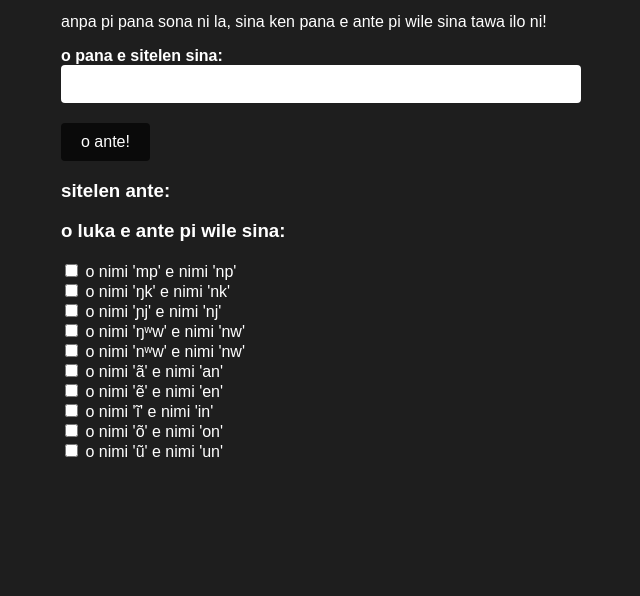
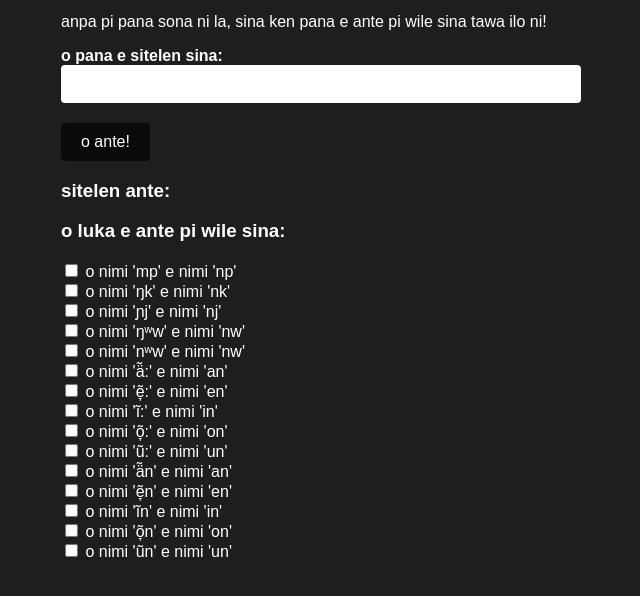
Before and after one commit to BeautifulBaguetteBeing/ilo-ante-pi-toki-pona-tawa-sitelen-Apije, a plain HTML site: page index.html in a window 1280 px wide. Shown: the part 166-762 px from the top of the page, without its empty margins (329-969 px from the left). Drawn offline with Linux system fonts and the light colour scheme.

Commit message:
ijo mute a!

```diff
--- a/index.html
+++ b/index.html
@@ -50,27 +50,52 @@
   </div>
   <div>
     <label>
-      <input type="checkbox" id="chkReplaceAN"> o nimi 'ã' e nimi 'an'
+      <input type="checkbox" id="chkReplaceAN"> o nimi 'ä̃:' e nimi 'an'
     </label>
   </div>
   <div>
     <label>
-      <input type="checkbox" id="chkReplaceEN"> o nimi 'ẽ' e nimi 'en'
+      <input type="checkbox" id="chkReplaceEN"> o nimi 'ẽ̞:' e nimi 'en'
     </label>
   </div>
   <div>
     <label>
-      <input type="checkbox" id="chkReplaceIN"> o nimi 'ĩ' e nimi 'in'
+      <input type="checkbox" id="chkReplaceIN"> o nimi 'ĩ:' e nimi 'in'
     </label>
   </div>
   <div>
     <label>
-      <input type="checkbox" id="chkReplaceON"> o nimi 'õ' e nimi 'on'
+      <input type="checkbox" id="chkReplaceON"> o nimi 'õ̞:' e nimi 'on'
     </label>
   </div>
   <div>
     <label>
-      <input type="checkbox" id="chkReplaceUN"> o nimi 'ũ' e nimi 'un'
+      <input type="checkbox" id="chkReplaceUN"> o nimi 'ũ:' e nimi 'un'
+    </label>
+  </div>
+  <div>
+    <label>
+      <input type="checkbox" id="chkReplaceAN2"> o nimi 'ä̃n' e nimi 'an'
+    </label>
+  </div>
+  <div>
+    <label>
+      <input type="checkbox" id="chkReplaceEN2"> o nimi 'ẽ̞n' e nimi 'en'
+    </label>
+  </div>
+  <div>
+    <label>
+      <input type="checkbox" id="chkReplaceIN2"> o nimi 'ĩn' e nimi 'in'
+    </label>
+  </div>
+  <div>
+    <label>
+      <input type="checkbox" id="chkReplaceON2"> o nimi 'õ̞n' e nimi 'on'
+    </label>
+  </div>
+  <div>
+    <label>
+      <input type="checkbox" id="chkReplaceUN2"> o nimi 'ũn' e nimi 'un'
     </label>
   </div>
 </div>
```
